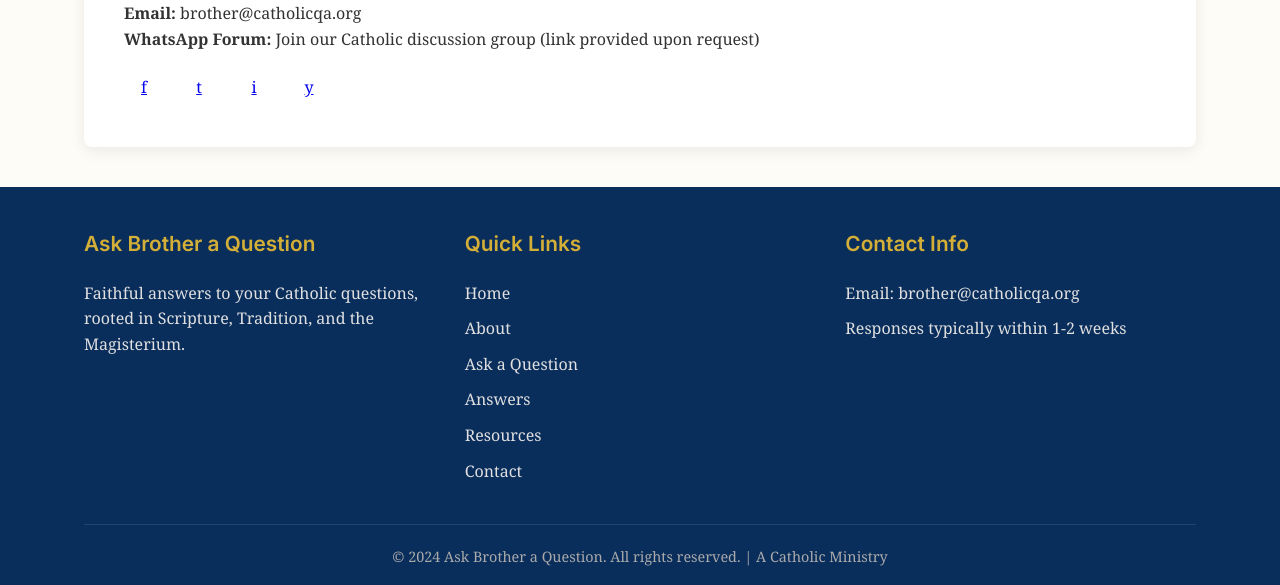
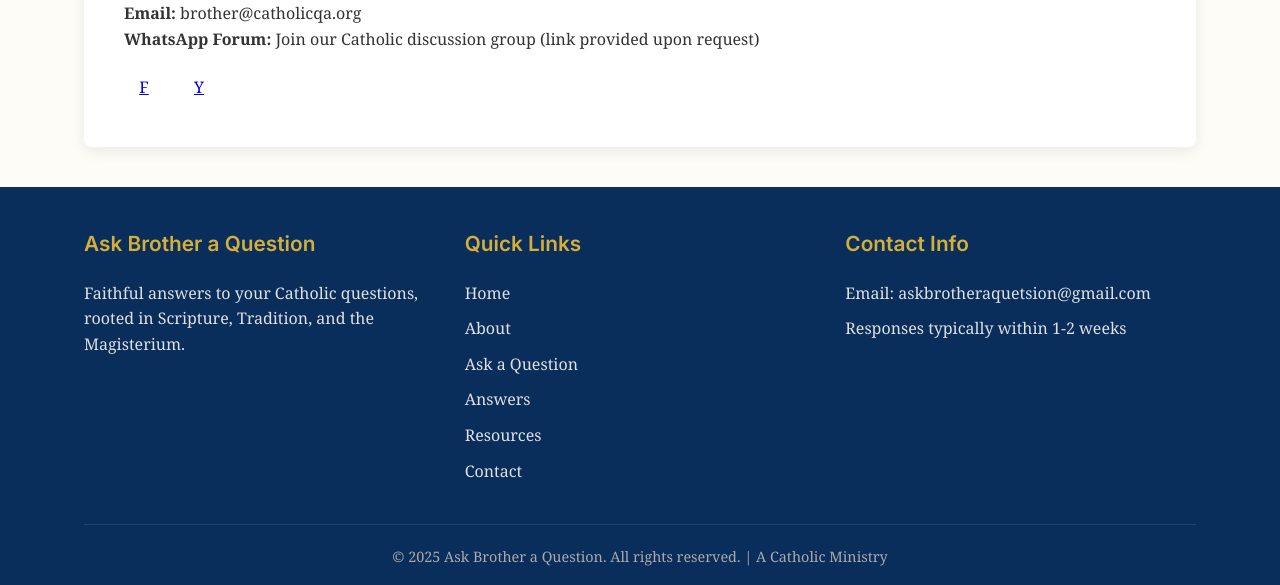
Before and after one commit to Michael60-code/Ask-Brother-a-Question..., a plain HTML site: page index.html in a window 1280 px wide. Shown: the part 3171-3756 px from the top of the page. Drawn offline with Linux system fonts and the light colour scheme; a web font is replaced by a local one.

Commit message:
Update index.html

```diff
--- a/index.html
+++ b/index.html
@@ -510,11 +510,10 @@
                 <p><strong>WhatsApp Forum:</strong> Join our Catholic discussion group (link provided upon request)</p>
 
                 <div class="social-links">
-                    <a href="#" title="Facebook">f</a>
-                    <a href="#" title="Twitter">t</a>
-                    <a href="#" title="Instagram">i</a>
-                    <a href="#" title="YouTube">y</a>
-                </div>
+    <a href="https://web.facebook.com/br01michael52mwandira/followers" target="_blank" title="Facebook">F</a>
+    <a href="https://youtube.com/@michael20249" target="_blank" title="YouTube">Y</a>
+</div>
+
             </div>
         </section>
     </main>
@@ -540,13 +539,13 @@
 
                 <div class="footer-section">
                     <h3>Contact Info</h3>
-                    <p>Email: brother@catholicqa.org</p>
+                    <p>Email: askbrotheraquetsion@gmail.com</p>
                     <p>Responses typically within 1-2 weeks</p>
                 </div>
             </div>
 
             <div class="copyright">
-                <p>&copy; 2024 Ask Brother a Question. All rights reserved. | A Catholic Ministry</p>
+                <p>&copy; 2025 Ask Brother a Question. All rights reserved. | A Catholic Ministry</p>
             </div>
         </div>
     </footer>
```
